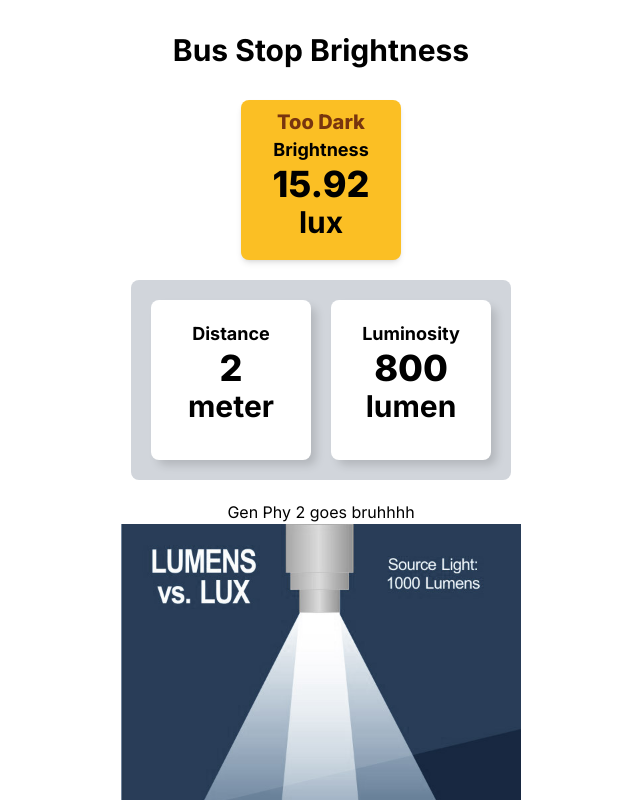
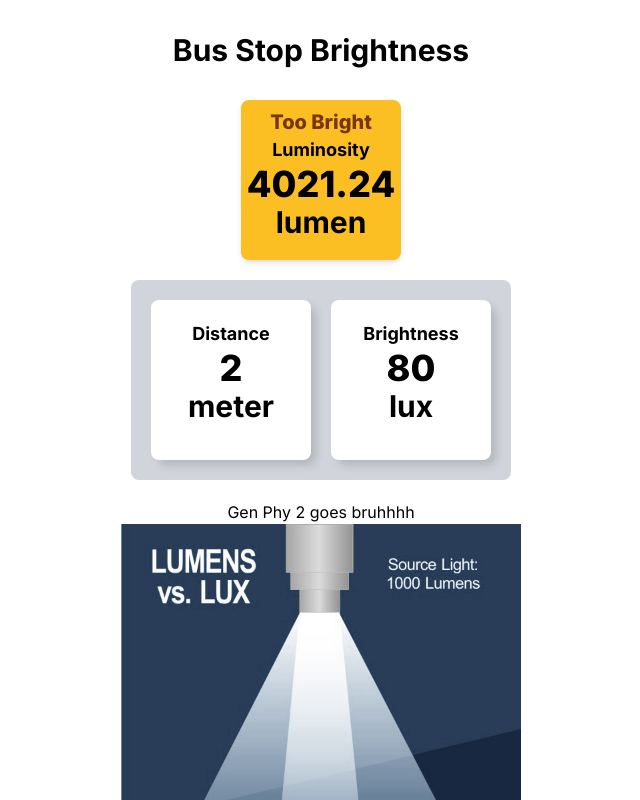
Before and after one commit to Nacnano/embbed-lab-final-project, a Next.js app in the folder web/: page / in a window 1280 px wide. Shown: the top 800 px of the page, without its empty margins (319-959 px from the left). Built offline with nearby package versions, Linux system fonts and the light colour scheme.

Commit message:
fix: lumen and lux confusion

```diff
--- a/web/src/app/page.tsx
+++ b/web/src/app/page.tsx
@@ -11,41 +11,17 @@ import { useState, useEffect } from "react";
 const Home = () => {
   const [data, setData] = useState<Info>();
 
-  const thresholdColors = {
-    "Too Dark": "blue",
-    OK: "green",
-    "Too Bright": "red",
-  };
-  const colorStops = [0, 20, 100, 100];
-  const brightnessStatus = "Too Dark";
-
-  const renderThumb = () => (
-    <div
-      style={{
-        height: "20px",
-        width: "20px",
-        borderRadius: "50%",
-        border: `2px solid ${thresholdColors[brightnessStatus]}`,
-        boxShadow: "0px 2px 6px #AAA",
-        display: "flex",
-        justifyContent: "center",
-        alignItems: "center",
-        cursor: "pointer",
-      }}
-    />
-  );
-
   useEffect(() => {
     // TODO : add database connection instead of mock data
     const mockData = {
-      luminosity: 800,
+      brightness: 80,
       distance: 2,
     };
     setData(mockData);
   }, []);
 
-  const brightness = data
-    ? data.luminosity / (4 * Math.PI * data.distance ** 2)
+  const luminosty = data
+    ? data.brightness * (4 * Math.PI * data.distance ** 2)
     : -1;
 
   return (
@@ -57,10 +33,10 @@ const Home = () => {
 
       {data ? (
         <div className="flex flex-col justify-center items-center gap-5">
-          <StatusCard value={brightness} />
+          <StatusCard value={luminosty} />
           <div className="flex flex-row p-5 justify-center items-center gap-5 bg-gray-300 rounded-lg">
             <InfoCard type={InfoType.Distance} value={data.distance} />
-            <InfoCard type={InfoType.Luminosity} value={data.luminosity} />
+            <InfoCard type={InfoType.Luminosity} value={data.brightness} />
           </div>
         </div>
       ) : (
--- a/web/src/components/BrightnessCard.tsx
+++ b/web/src/components/BrightnessCard.tsx
@@ -6,16 +6,16 @@ interface StatusCardProps {
 }
 
 const StatusCard: React.FC<StatusCardProps> = ({ value }) => {
-  let brightnessStatus = "";
+  let luminosityStatus = "";
   let backgroundColor = "";
   if (value > threshold.bright) {
-    brightnessStatus = "Too Bright";
+    luminosityStatus = "Too Bright";
     backgroundColor = "red-500";
   } else if (value < threshold.dark) {
-    brightnessStatus = "Too Dark";
+    luminosityStatus = "Too Dark";
     backgroundColor = "red-500";
   } else {
-    brightnessStatus = "OK";
+    luminosityStatus = "OK";
     backgroundColor = "green";
   }
 
@@ -35,14 +35,14 @@ const StatusCard: React.FC<StatusCardProps> = ({ value }) => {
               : "text-amber-900"
           }`}
         >
-          {brightnessStatus}
+          {luminosityStatus}
         </span>
       </div>
-      <div className="text-center font-bold text-lg">Brightness</div>
+      <div className="text-center font-bold text-lg">Luminosity</div>
       <div className={`text-center font-extrabold text-4xl`}>
         {value.toFixed(2)}
       </div>
-      <div className="text-center font-bold text-3xl">lux</div>
+      <div className="text-center font-bold text-3xl">lumen</div>
     </div>
   );
 };
--- a/web/src/components/InfoCard.tsx
+++ b/web/src/components/InfoCard.tsx
@@ -20,8 +20,8 @@ export default function InfoCard({ type, value }: InfoCardProps) {
       color = "blue-500";
       break;
     case InfoType.Luminosity:
-      title = "Luminosity";
-      unit = "lumen";
+      title = "Brightness";
+      unit = "lux";
       color = "blue-500";
       break;
     default:
--- a/web/src/types/Info.ts
+++ b/web/src/types/Info.ts
@@ -1,4 +1,4 @@
 export type Info = {
-  luminosity: number;
+  brightness: number;
   distance: number;
 };
```
